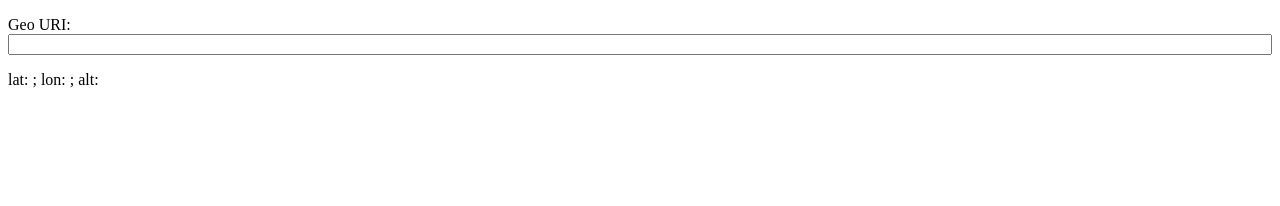
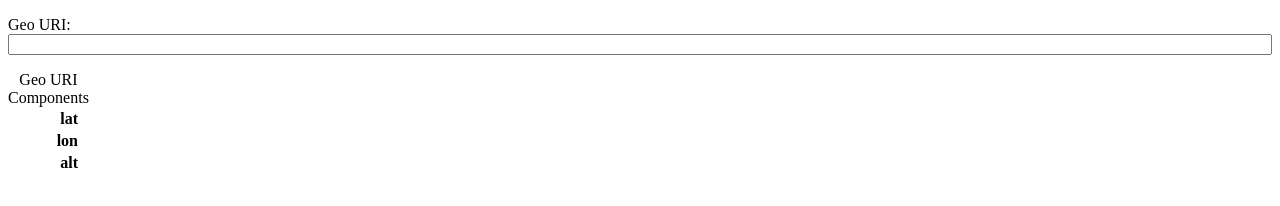
Before and after one commit to AntonKhorev/geo-url, a website: page demo/index.html in a window 1280 px wide. Drawn offline with Linux system fonts and the light colour scheme.

Commit message:
Format demo output as a table

```diff
--- a/demo/index.html
+++ b/demo/index.html
@@ -12,6 +12,9 @@
 			display: block;
 			box-sizing: border-box;
 			width: 100%;
+		}
+		table.components th {
+			text-align: end;
 		}
 	</style>
 	<script type="module">
@@ -46,9 +49,12 @@
 		</label>
 	</div>
 	<div>
-		lat: <output id="lat-output"></output>;
-		lon: <output id="lon-output"></output>;
-		alt: <output id="alt-output"></output>
+		<table class="components">
+			<caption>Geo URI Components</caption>
+			<tr><th>lat</th><td><output id="lat-output"></output></td></tr>
+			<tr><th>lon</th><td><output id="lon-output"></output></td></tr>
+			<tr><th>alt</th><td><output id="alt-output"></output></td></tr>
+		</table>
 	</div>
 </body>
 </html>
```
